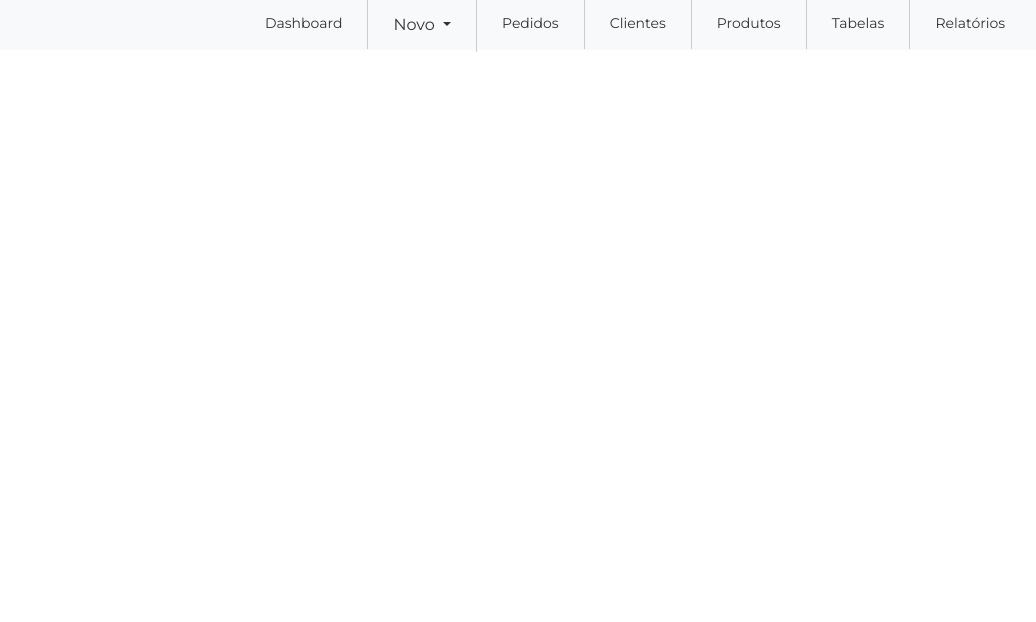
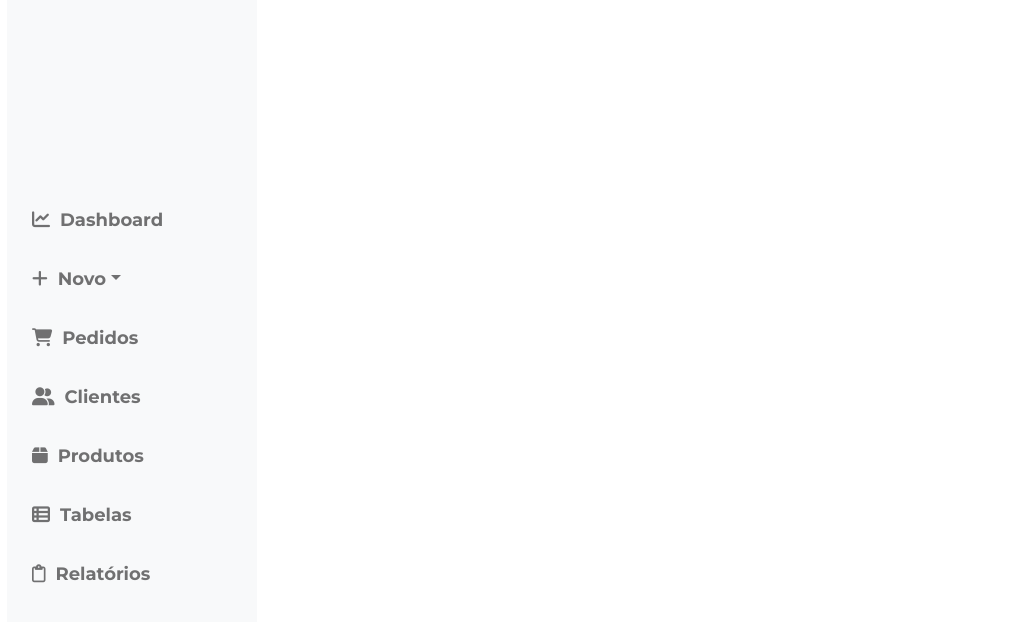
Before and after one commit to rodrigowitt/ErpWeb, an Angular app in the folder Frontend/erpWebapp/: page / in a window 1280 px wide. Shown: the top 622 px of the page, without its empty margins (5-1041 px from the left). Built offline with nearby package versions, Linux system fonts and the light colour scheme.

Commit message:
adicao: menu lateral

```diff
--- a/Frontend/erpWebapp/src/app/app.module.ts
+++ b/Frontend/erpWebapp/src/app/app.module.ts
@@ -36,7 +36,8 @@ import { ListarprodutosComponent } from './components/listarprodutos/listarprodu
     BrowserModule,
     HttpClientModule,
     AppRoutingModule,
-    FormsModule
+    FormsModule,
+
   ],
   providers: [],
   bootstrap: [AppComponent]
--- a/Frontend/erpWebapp/src/app/components/listarprodutos/listarprodutos.component.html
+++ b/Frontend/erpWebapp/src/app/components/listarprodutos/listarprodutos.component.html
@@ -1,7 +1,7 @@
 <div class="container"></div>
 
 <div class="titulos">
-    <h2 class="mt-4">Clientes</h2>
+    <h2 class="mt-4">Produtos</h2>
 </div>
 
   <div class="row">
--- a/Frontend/erpWebapp/src/app/components/nav/nav.component.css
+++ b/Frontend/erpWebapp/src/app/components/nav/nav.component.css
@@ -1,27 +1,57 @@
-* {
-    box-sizing: border-box;
+body, html {
+    margin: 0;
+    padding: 0;
+    height: 100%;
 }
-.navbar{
-    height: 50px;
+
+.container-fluid, .row {
+    height: 100%;
+    margin: 0;
 }
-.menu{
-    font-size: 14px;
+
+.navbar {
+    padding: 0;
+    height: 100vh;
+}
+
+.col-md-custom {
+    flex: 0 0 250px;
+    max-width: 250px;
+}
+.navbar-nav {
+    display: flex;
+    flex-direction: column;
+    align-items: center !important;
+    height: 98vh;
+    padding-top: 175px;
+}
+
+.navbar-nav .nav-link {
     align-items: center;
+    margin-left: 25px;
+    font-weight: bold;
+
+
 }
+.navbar-nav .nav-item {
+    width: 100%;
+}
+.icone{
+    margin-right: 10px;
+}
+
+
+.navbar-nav .dropdown-menu {
+    position: static;
+}
+
+.nav-item .nav-link {
+    align-items: center!important;
+
+}
+
 .navbar-nav :not(.dropdown) > .nav-link:hover {
     color: black;
     font-style: inherit;
     border-bottom: 2px solid black;
 }
-
-.navbar-nav li a {
-    padding: 15px 25px;
-    text-decoration: none;
-    color: #333;
-    border-right: 1px solid #ccc;
-
-  }
-
-  .navbar-nav li:last-child a {
-    border-right: none;
-  }
--- a/Frontend/erpWebapp/src/app/components/nav/nav.component.html
+++ b/Frontend/erpWebapp/src/app/components/nav/nav.component.html
@@ -1,34 +1,43 @@
-<nav class="navbar navbar-expand-sm bg-light navbar-light ">
-    <div class="container-fluid justify-content-center">
-      <ul class="navbar-nav ">
+<div class="container-fluid ">
+  <div class="row">
+    <!-- Navbar -->
+    <div class="col-md-custom p-0 d-flex flex-column">
+      <nav class="navbar navbar-vertical fixed-left bg-light" style="height: 100vh;">
+        <ul class="navbar-nav mt-3" style="font-size: 18px;">
           <li class="nav-item">
-          <a class="nav-link menu active" href="#">Dashboard</a>
+            <a class="nav-link py-3" routerLink="/dashboard" routerLinkActive="active"><i class="fa-solid fa-chart-line icone"></i>Dashboard</a>
           </li>
           <li class="nav-item dropdown">
-          <a class="nav-link dropdown-toggle" href="#" id="navbarDropdown" role="button" data-toggle="dropdown" aria-haspopup="true" aria-expanded="false">
-            Novo
-          </a>
-          <div class="dropdown-menu" aria-labelledby="navbarDropdown">
-            <a class="dropdown-item" href="">Pedido</a>
-            <a class="dropdown-item" href="/clientes/novo">Cliente</a>
-            <a class="dropdown-item" href="/produtos/novo">Produto</a>
+            <a class="nav-link dropdown-toggle py-3" href="#" id="navbarDropdown" role="button" data-toggle="dropdown" aria-haspopup="true" aria-expanded="false"><i class="fa-solid fa-plus icone"></i>Novo</a>
+            <div class="dropdown-menu dropdown-width" aria-labelledby="navbarDropdown" id="navbarDropdownMenu">
+              <a class="dropdown-item" routerLink="/pedido">Pedido</a>
+              <a class="dropdown-item" routerLink="/clientes/novo">Cliente</a>
+              <a class="dropdown-item" routerLink="/produtos/novo">Produto</a>
               <a class="dropdown-item" href="#">Tabela</a>
             </div>
-       <li class="nav-item">
-          <a class="nav-link menu" href="/pedidos">Pedidos</a>
+          </li>
+
+          <li class="nav-item ">
+            <a class="nav-link py-3" routerLink="/pedidos"><i class="fa-solid fa-cart-shopping icone"></i>Pedidos</a>
           </li>
           <li class="nav-item">
-          <a class="nav-link menu" href="/clientes">Clientes</a>
+            <a class="nav-link py-3" routerLink="/clientes"><i class="fa-solid fa-user-group icone"></i>Clientes</a>
           </li>
           <li class="nav-item">
-          <a class="nav-link menu" href="/produtos">Produtos</a>
+            <a class="nav-link py-3" routerLink="/produtos"><i class="fa-solid fa-box icone"></i>Produtos</a>
           </li>
           <li class="nav-item">
-          <a class="nav-link menu" href="#">Tabelas</a>
+            <a class="nav-link py-3" href="#"><i class="fa-solid fa-table-list icone"></i>Tabelas</a>
           </li>
           <li class="nav-item">
-          <a class="nav-link menu" href="#">Relatórios</a>
+            <a class="nav-link py-3" href="#"><i class="fa-regular fa-clipboard icone"></i>Relatórios</a>
           </li>
         </ul>
+      </nav>
     </div>
-  </nav>
+    <!-- Conteúdo -->
+    <div class="col-md-10 p-0">
+      <router-outlet></router-outlet>
+    </div>
+  </div>
+</div>
```
Lines whose indentation alone changed are shown as unchanged.
